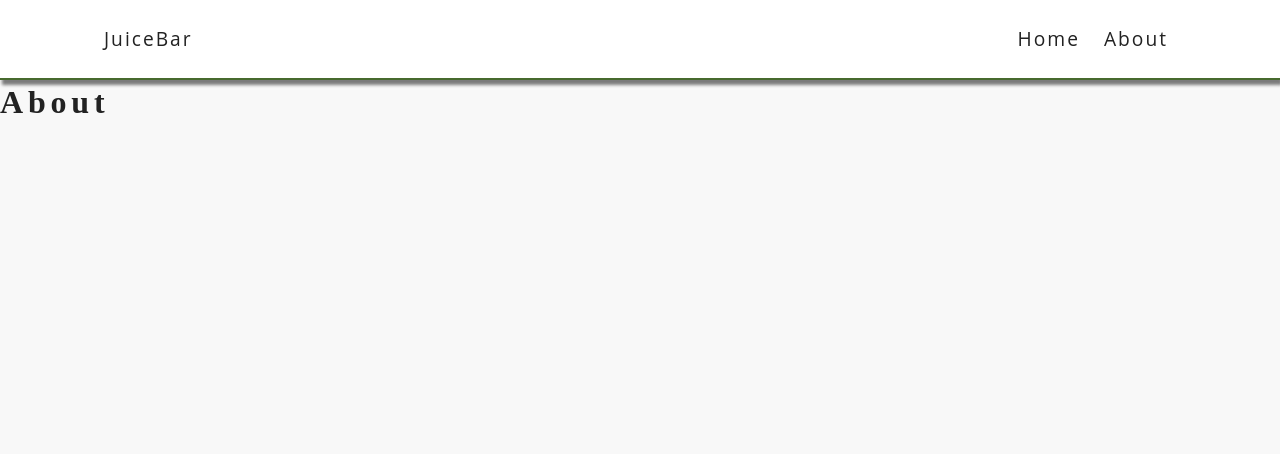
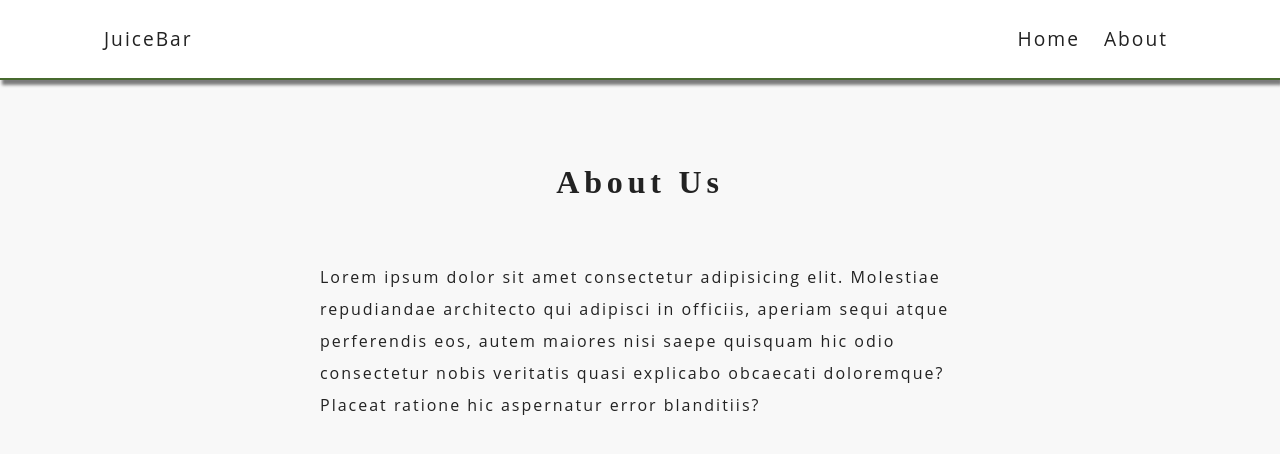
Before and after one commit to Sabbirdiu/react_juicebar_app, a React (Create React App) app: page /about in a window 1280 px wide. Shown: the top 454 px of the page. Built offline with nearby package versions, Linux system fonts and the light colour scheme.

Commit message:
update home page

```diff
--- /dev/null
+++ b/src/components/JuiceList.jsx
@@ -0,0 +1,11 @@
+import React from 'react'
+
+function JuiceList() {
+    return (
+        <div>
+            <h1>Juice list compo</h1>
+        </div>
+    )
+}
+
+export default JuiceList
--- a/src/pages/About.jsx
+++ b/src/pages/About.jsx
@@ -2,9 +2,16 @@ import React from 'react'
 
 function About() {
     return (
-        <div>
-            <h1>About</h1>
-        </div>
+        <section className="section about-section">
+        <h1 className="section-title">about us</h1>
+        <p>
+          Lorem ipsum dolor sit amet consectetur adipisicing elit. Molestiae
+          repudiandae architecto qui adipisci in officiis, aperiam sequi atque
+          perferendis eos, autem maiores nisi saepe quisquam hic odio consectetur
+          nobis veritatis quasi explicabo obcaecati doloremque? Placeat ratione
+          hic aspernatur error blanditiis?
+        </p>
+      </section>
     )
 }
 
--- a/src/pages/Error.jsx
+++ b/src/pages/Error.jsx
@@ -1,10 +1,15 @@
 import React from 'react'
-
+import { Link } from "react-router-dom";
 function Error() {
     return (
-        <div>
-            <h1>Error</h1>
-        </div>
+        <section className="error-page section">
+      <div className="error-container">
+        <h1>oops! it's a dead end</h1>
+        <Link to="/" className="btn btn-primary">
+          back home
+        </Link>
+      </div>
+    </section>
     )
 }
 
--- a/src/pages/Home.jsx
+++ b/src/pages/Home.jsx
@@ -1,10 +1,16 @@
-import React from 'react'
+import React,{useState} from 'react'
+import SearchForm from '../components/SearchForm'
+import JuiceList from '../components/JuiceList';
 
 function Home() {
+    const [ loading , setLoading ] = useState(false)
+    const[search , setSearch] = useState('a')
+    const[juice,setJuice] = useState([])
     return (
-        <div>
-            <h1>Home</h1>
-        </div>
+        <main>
+            <SearchForm setSearch={setSearch} />
+            <JuiceList loading = {loading} juice = {juice}  />
+        </main>
     )
 }
 
```
Also changed, not shown: 1 other file (tests, documents, lock files or other folders).
